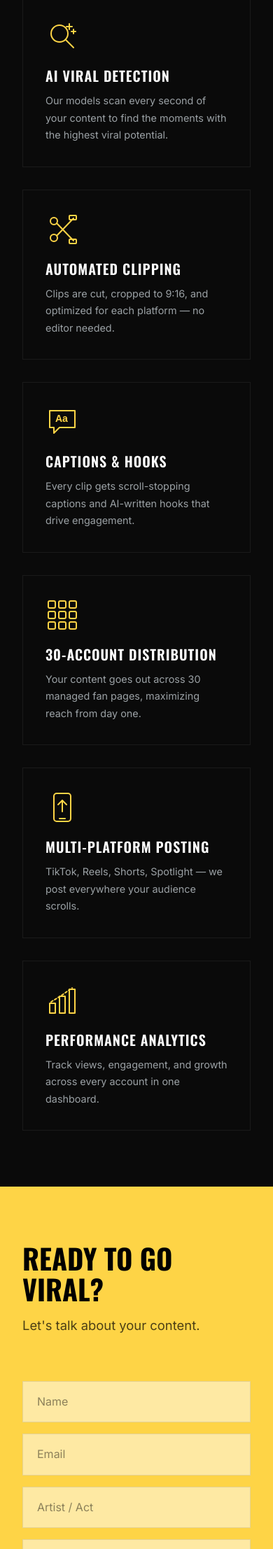
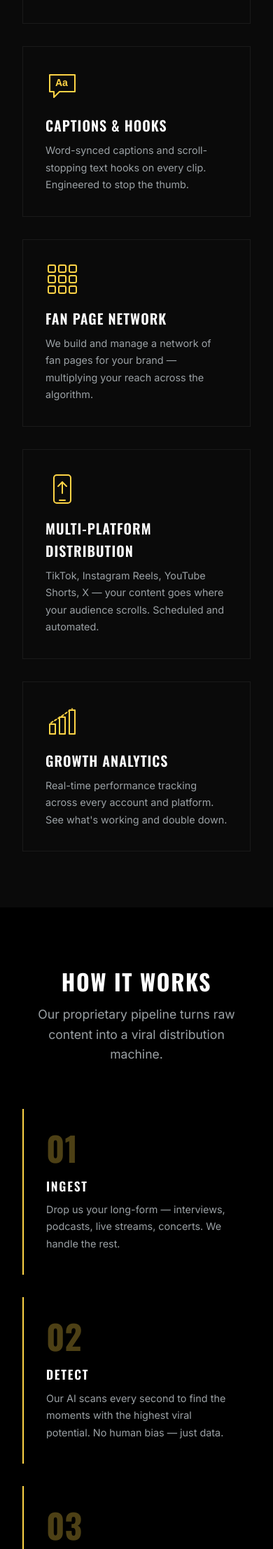
Before and after one commit to seadefaria-cyber/idontknow, a FastAPI app: page / in a window 390 px wide. Shown: the part 2387-4601 px from the top of the page at 70% size. Run offline with FastAPI, Linux system fonts and the light colour scheme.

Commit message:
Save from wt-1: Redesign website like lv8.co with legal pages
- Redesigned hero with eyebrow label and dual CTAs
- Added 4-step "How It Works" process section
- Updated services with professional agency copy
- Added Terms of Service page (/terms)
- Added Privacy Policy page (/privacy)
- Updated footer with legal page links
- Updated client banner with Nettspend
- Refreshed stats, philosophy, and contact sections
- Added outline button style and responsive process grid

Co-Authored-By: Claude Opus 4.6 <noreply@anthropic.com>

```diff
--- a/viral-clipper/src/dashboard/app.py
+++ b/viral-clipper/src/dashboard/app.py
@@ -26,6 +26,14 @@ def create_app() -> FastAPI:
     async def landing(request: Request):
         return templates.TemplateResponse(request, "landing.html")
 
+    @app.get("/terms", response_class=HTMLResponse)
+    async def terms(request: Request):
+        return templates.TemplateResponse(request, "terms.html")
+
+    @app.get("/privacy", response_class=HTMLResponse)
+    async def privacy(request: Request):
+        return templates.TemplateResponse(request, "privacy.html")
+
     @app.post("/contact", response_class=HTMLResponse)
     async def contact(
         request: Request,
--- a/viral-clipper/src/dashboard/static/css/components.css
+++ b/viral-clipper/src/dashboard/static/css/components.css
@@ -30,6 +30,18 @@
 
 .btn--dark:hover {
     box-shadow: 0 8px 24px rgba(0, 0, 0, 0.5);
+}
+
+.btn--outline {
+    background: transparent;
+    color: var(--text);
+    border: 1px solid rgba(255, 255, 255, 0.25);
+}
+
+.btn--outline:hover {
+    border-color: var(--accent);
+    color: var(--accent);
+    box-shadow: 0 8px 24px rgba(254, 212, 70, 0.1);
 }
 
 /* Inputs */
--- a/viral-clipper/src/dashboard/static/css/responsive.css
+++ b/viral-clipper/src/dashboard/static/css/responsive.css
@@ -1,6 +1,10 @@
 /* ── Tablet (<1199px) ────────────────────── */
 @media (max-width: 1199px) {
     .services__grid {
+        grid-template-columns: repeat(2, 1fr);
+    }
+
+    .process__steps {
         grid-template-columns: repeat(2, 1fr);
     }
 }
@@ -57,6 +61,11 @@
         gap: var(--space-lg);
     }
 
+    /* Process */
+    .process__steps {
+        grid-template-columns: 1fr;
+    }
+
     /* Services */
     .services__grid {
         grid-template-columns: 1fr;
--- a/viral-clipper/src/dashboard/static/css/sections.css
+++ b/viral-clipper/src/dashboard/static/css/sections.css
@@ -203,6 +219,65 @@
     color: var(--text-muted);
     line-height: 1.8;
     margin-bottom: var(--space-sm);
+}
+
+/* ── Process ─────────────────────────────── */
+.process {
+    padding: var(--space-2xl) 0;
+}
+
+.process__headline {
+    font-family: var(--font-headline);
+    font-size: clamp(2rem, 4vw, 3rem);
+    font-weight: 700;
+    letter-spacing: 0.05em;
+    text-transform: uppercase;
+    text-align: center;
+    margin-bottom: var(--space-xs);
+}
+
+.process__sub {
+    text-align: center;
+    color: var(--text-muted);
+    font-size: 1.1rem;
+    margin-bottom: var(--space-lg);
+}
+
+.process__steps {
+    display: grid;
+    grid-template-columns: repeat(4, 1fr);
+    gap: var(--space-md);
+}
+
+.process__step {
+    padding: var(--space-md);
+    border-left: 2px solid var(--accent);
+}
+
+.process__number {
+    font-family: var(--font-headline);
+    font-size: 3rem;
+    font-weight: 700;
+    color: var(--accent);
+    opacity: 0.3;
+    line-height: 1;
+    display: block;
+    margin-bottom: var(--space-sm);
+}
+
+.process__title {
+    font-family: var(--font-headline);
+    font-size: 1.1rem;
+    font-weight: 600;
+    letter-spacing: 0.1em;
+    text-transform: uppercase;
+    margin-bottom: var(--space-xs);
+}
+
+.process__desc {
+    color: var(--text-muted);
+    font-size: 0.9rem;
+    line-height: 1.7;
 }
 
 /* ── Services ────────────────────────────── */
--- a/viral-clipper/src/dashboard/static/js/counter.js
+++ b/viral-clipper/src/dashboard/static/js/counter.js
@@ -1,6 +1,6 @@
 /* ── Animated Counters (IntersectionObserver) ── */
 function animateCounter(el) {
-    const target = parseInt(el.dataset.target, 10);
+    const target = parseInt(el.dataset.display || el.dataset.target, 10);
     const suffix = el.dataset.suffix || '';
     const duration = 2000;
     const start = performance.now();
--- a/viral-clipper/src/dashboard/templates/landing.html
+++ b/viral-clipper/src/dashboard/templates/landing.html
@@ -5,8 +5,8 @@
 {% include "partials/hero.html" %}
 {% include "partials/clients.html" %}
 {% include "partials/stats.html" %}
+{% include "partials/services.html" %}
 {% include "partials/philosophy.html" %}
-{% include "partials/services.html" %}
 {% include "partials/contact.html" %}
 {% include "partials/footer.html" %}
 {% endblock %}
--- a/viral-clipper/src/dashboard/templates/partials/clients.html
+++ b/viral-clipper/src/dashboard/templates/partials/clients.html
@@ -1,25 +1,21 @@
 <section class="clients" id="clients">
-    <p class="clients__label">TRUSTED BY ARTISTS AND LABELS</p>
+    <p class="clients__label">BUILT FOR ARTISTS AND LABELS</p>
     <div class="clients__track">
         <div class="clients__slide">
-            <span class="clients__logo">ARTIST 1</span>
-            <span class="clients__logo">LABEL A</span>
-            <span class="clients__logo">ARTIST 2</span>
-            <span class="clients__logo">LABEL B</span>
-            <span class="clients__logo">ARTIST 3</span>
-            <span class="clients__logo">LABEL C</span>
-            <span class="clients__logo">ARTIST 4</span>
-            <span class="clients__logo">LABEL D</span>
+            <span class="clients__logo">NETTSPEND</span>
+            <span class="clients__logo">YOUR ARTIST</span>
+            <span class="clients__logo">YOUR LABEL</span>
+            <span class="clients__logo">NETTSPEND</span>
+            <span class="clients__logo">YOUR ARTIST</span>
+            <span class="clients__logo">YOUR LABEL</span>
         </div>
         <div class="clients__slide" aria-hidden="true">
-            <span class="clients__logo">ARTIST 1</span>
-            <span class="clients__logo">LABEL A</span>
-            <span class="clients__logo">ARTIST 2</span>
-            <span class="clients__logo">LABEL B</span>
-            <span class="clients__logo">ARTIST 3</span>
-            <span class="clients__logo">LABEL C</span>
-            <span class="clients__logo">ARTIST 4</span>
-            <span class="clients__logo">LABEL D</span>
+            <span class="clients__logo">NETTSPEND</span>
+            <span class="clients__logo">YOUR ARTIST</span>
+            <span class="clients__logo">YOUR LABEL</span>
+            <span class="clients__logo">NETTSPEND</span>
+            <span class="clients__logo">YOUR ARTIST</span>
+            <span class="clients__logo">YOUR LABEL</span>
         </div>
     </div>
 </section>
--- a/viral-clipper/src/dashboard/templates/partials/contact.html
+++ b/viral-clipper/src/dashboard/templates/partials/contact.html
@@ -1,19 +1,19 @@
 <section class="contact" id="contact">
     <div class="container contact__inner">
         {% if form_success %}
-        <h2 class="contact__headline">GOT IT. WE'LL BE IN TOUCH.</h2>
-        <p class="contact__sub">We'll reach out within 24 hours.</p>
+        <h2 class="contact__headline">WE GOT YOU.</h2>
+        <p class="contact__sub">Expect to hear from us within 24 hours.</p>
         {% else %}
-        <h2 class="contact__headline">READY TO GO VIRAL?</h2>
-        <p class="contact__sub">Let's talk about your content.</p>
+        <h2 class="contact__headline">LET'S BUILD SOMETHING.</h2>
+        <p class="contact__sub">Tell us about your artist, your content, and your goals. We'll handle the rest.</p>
         <form class="contact__form" id="contact-form" action="/contact" method="post">
             <div class="contact__fields">
-                <input type="text" name="name" placeholder="Name" required class="input">
+                <input type="text" name="name" placeholder="Your Name" required class="input">
                 <input type="email" name="email" placeholder="Email" required class="input">
-                <input type="text" name="artist" placeholder="Artist / Act" class="input">
-                <textarea name="message" placeholder="Message" rows="4" class="input input--textarea"></textarea>
+                <input type="text" name="artist" placeholder="Artist / Brand" class="input">
+                <textarea name="message" placeholder="Tell us what you need" rows="4" class="input input--textarea"></textarea>
             </div>
-            <button type="submit" class="btn btn--dark">SEND IT</button>
+            <button type="submit" class="btn btn--dark">GET STARTED</button>
         </form>
         {% endif %}
     </div>
--- a/viral-clipper/src/dashboard/templates/partials/footer.html
+++ b/viral-clipper/src/dashboard/templates/partials/footer.html
@@ -1,17 +1,17 @@
 <footer class="footer">
     <div class="container footer__inner">
         <div class="footer__top">
-            <a href="#" class="footer__logo">
+            <a href="/" class="footer__logo">
                 <img src="/static/images/logo.svg" alt="POST" width="80" height="26">
             </a>
             <ul class="footer__links">
-                <li><a href="#services">Services</a></li>
-                <li><a href="#philosophy">About</a></li>
-                <li><a href="#contact">Contact</a></li>
+                <li><a href="/#services">Services</a></li>
+                <li><a href="/#philosophy">About</a></li>
+                <li><a href="/#contact">Contact</a></li>
             </ul>
         </div>
         <div class="footer__bottom">
-            <p>&copy; 2026 POST. All rights reserved.</p>
+            <p>&copy; 2026 POST. All rights reserved. | <a href="/terms">Terms of Service</a> | <a href="/privacy">Privacy Policy</a></p>
         </div>
     </div>
 </footer>
--- a/viral-clipper/src/dashboard/templates/partials/hero.html
+++ b/viral-clipper/src/dashboard/templates/partials/hero.html
@@ -1,14 +1,17 @@
 <section class="hero" id="hero">
     <div class="container hero__inner">
+        <p class="hero__eyebrow">VIRAL CLIPPING AGENCY</p>
         <h1 class="hero__headline">
-            YOUR CONTENT.<br>
-            30 ACCOUNTS.<br>
-            <span class="text-accent">VIRAL ON REPEAT.</span>
+            WE DON'T CLIP CONTENT.<br>
+            <span class="text-accent">WE ENGINEER VIRALITY.</span>
         </h1>
         <p class="hero__sub">
-            We turn your long-form into 1,860 unique clips per month,<br class="hide-mobile">
-            posted across 30 fan pages — on autopilot.
+            AI-powered clipping, captioning, and multi-platform distribution.<br class="hide-mobile">
+            We turn your long-form into hundreds of viral-ready clips — posted on autopilot.
         </p>
-        <a href="#contact" class="btn btn--primary">GET STARTED</a>
+        <div class="hero__ctas">
+            <a href="#contact" class="btn btn--primary">WORK WITH US</a>
+            <a href="#process" class="btn btn--outline">SEE HOW IT WORKS</a>
+        </div>
     </div>
 </section>
--- a/viral-clipper/src/dashboard/templates/partials/nav.html
+++ b/viral-clipper/src/dashboard/templates/partials/nav.html
@@ -5,6 +5,7 @@
         </a>
         <ul class="nav__links" id="nav-links">
             <li><a href="#services">Services</a></li>
+            <li><a href="#process">Process</a></li>
             <li><a href="#philosophy">About</a></li>
             <li><a href="#contact">Contact</a></li>
         </ul>
--- a/viral-clipper/src/dashboard/templates/partials/philosophy.html
+++ b/viral-clipper/src/dashboard/templates/partials/philosophy.html
@@ -1,15 +1,44 @@
+<section class="process" id="process">
+    <div class="container">
+        <h2 class="process__headline">HOW IT WORKS</h2>
+        <p class="process__sub">Our proprietary pipeline turns raw content into a viral distribution machine.</p>
+        <div class="process__steps">
+            <div class="process__step">
+                <span class="process__number">01</span>
+                <h3 class="process__title">INGEST</h3>
+                <p class="process__desc">Drop us your long-form — interviews, podcasts, live streams, concerts. We handle the rest.</p>
+            </div>
+            <div class="process__step">
+                <span class="process__number">02</span>
+                <h3 class="process__title">DETECT</h3>
+                <p class="process__desc">Our AI scans every second to find the moments with the highest viral potential. No human bias — just data.</p>
+            </div>
+            <div class="process__step">
+                <span class="process__number">03</span>
+                <h3 class="process__title">CLIP & CAPTION</h3>
+                <p class="process__desc">Each moment is cut to 9:16, auto-captioned with scroll-stopping text, and optimized per platform.</p>
+            </div>
+            <div class="process__step">
+                <span class="process__number">04</span>
+                <h3 class="process__title">DISTRIBUTE</h3>
+                <p class="process__desc">Clips go out across your fan pages on TikTok, Instagram, YouTube, and X — scheduled, staggered, and automated.</p>
+            </div>
+        </div>
+    </div>
+</section>
+
 <section class="philosophy" id="philosophy">
     <div class="container philosophy__inner">
         <h2 class="philosophy__headline">
-            WE DON'T CHASE VIRALITY.<br>
-            <span class="text-accent">WE ENGINEER IT.</span>
+            BUILT FOR ARTISTS.<br>
+            <span class="text-accent">POWERED BY AI.</span>
         </h2>
         <p class="philosophy__text">
-            Every piece of content has moments that make people stop scrolling.
-            Our AI finds them. Our pipeline clips them. Our network distributes them.
+            Most agencies hire editors to watch hours of footage and manually cut clips.
+            We built a system that does it in minutes — better, faster, and at a scale no human team can match.
         </p>
         <p class="philosophy__text">
-            30 accounts. 4 platforms. Zero manual work.
+            The result: your content everywhere, all the time, without lifting a finger.
         </p>
     </div>
 </section>
--- a/viral-clipper/src/dashboard/templates/partials/services.html
+++ b/viral-clipper/src/dashboard/templates/partials/services.html
@@ -1,36 +1,36 @@
 <section class="services" id="services">
     <div class="container">
-        <h2 class="services__headline">WHAT WE DO</h2>
+        <h2 class="services__headline">SERVICES</h2>
         <div class="services__grid">
             <div class="card">
                 <img src="/static/images/icon-detect.svg" alt="" class="card__icon">
-                <h3 class="card__title">AI Viral Detection</h3>
-                <p class="card__desc">Our models scan every second of your content to find the moments with the highest viral potential.</p>
+                <h3 class="card__title">Viral Moment Detection</h3>
+                <p class="card__desc">AI-powered analysis identifies the highest-potential moments in your long-form content. Every clip is scored and ranked.</p>
             </div>
             <div class="card">
                 <img src="/static/images/icon-clip.svg" alt="" class="card__icon">
                 <h3 class="card__title">Automated Clipping</h3>
-                <p class="card__desc">Clips are cut, cropped to 9:16, and optimized for each platform — no editor needed.</p>
+                <p class="card__desc">Precision-cut vertical clips with platform-native formatting. 9:16 ratio, optimized duration, zero manual editing.</p>
             </div>
             <div class="card">
                 <img src="/static/images/icon-caption.svg" alt="" class="card__icon">
                 <h3 class="card__title">Captions & Hooks</h3>
-                <p class="card__desc">Every clip gets scroll-stopping captions and AI-written hooks that drive engagement.</p>
+                <p class="card__desc">Word-synced captions and scroll-stopping text hooks on every clip. Engineered to stop the thumb.</p>
             </div>
             <div class="card">
                 <img src="/static/images/icon-scale.svg" alt="" class="card__icon">
-                <h3 class="card__title">30-Account Distribution</h3>
-                <p class="card__desc">Your content goes out across 30 managed fan pages, maximizing reach from day one.</p>
+                <h3 class="card__title">Fan Page Network</h3>
+                <p class="card__desc">We build and manage a network of fan pages for your brand — multiplying your reach across the algorithm.</p>
             </div>
             <div class="card">
                 <img src="/static/images/icon-post.svg" alt="" class="card__icon">
-                <h3 class="card__title">Multi-Platform Posting</h3>
-                <p class="card__desc">TikTok, Reels, Shorts, Spotlight — we post everywhere your audience scrolls.</p>
+                <h3 class="card__title">Multi-Platform Distribution</h3>
+                <p class="card__desc">TikTok, Instagram Reels, YouTube Shorts, X — your content goes where your audience scrolls. Scheduled and automated.</p>
             </div>
             <div class="card">
                 <img src="/static/images/icon-analytics.svg" alt="" class="card__icon">
-                <h3 class="card__title">Performance Analytics</h3>
-                <p class="card__desc">Track views, engagement, and growth across every account in one dashboard.</p>
+                <h3 class="card__title">Growth Analytics</h3>
+                <p class="card__desc">Real-time performance tracking across every account and platform. See what's working and double down.</p>
             </div>
         </div>
     </div>
--- a/viral-clipper/src/dashboard/templates/partials/stats.html
+++ b/viral-clipper/src/dashboard/templates/partials/stats.html
@@ -1,16 +1,16 @@
 <section class="stats" id="stats">
     <div class="container stats__grid">
         <div class="stats__item">
-            <span class="stats__number" data-target="500" data-suffix="M+">0</span>
-            <span class="stats__label">VIEWS GENERATED</span>
-        </div>
-        <div class="stats__item">
-            <span class="stats__number" data-target="1860" data-suffix="">0</span>
+            <span class="stats__number" data-target="1860" data-suffix="+">0</span>
             <span class="stats__label">CLIPS PER MONTH</span>
         </div>
         <div class="stats__item">
-            <span class="stats__number" data-target="30" data-suffix="">0</span>
-            <span class="stats__label">ACCOUNTS PER ARTIST</span>
+            <span class="stats__number" data-target="4" data-suffix="">0</span>
+            <span class="stats__label">PLATFORMS</span>
+        </div>
+        <div class="stats__item">
+            <span class="stats__number" data-target="0" data-suffix="%" data-display="100">0</span>
+            <span class="stats__label">AUTOMATED</span>
         </div>
     </div>
 </section>
```
Also changed, not shown: other parts of viral-clipper/src/dashboard/static/css/sections.css (+87 -1 lines), viral-clipper/src/dashboard/templates/privacy.html (added, +82 -0 lines), viral-clipper/src/dashboard/templates/terms.html (added, +65 -0 lines).
